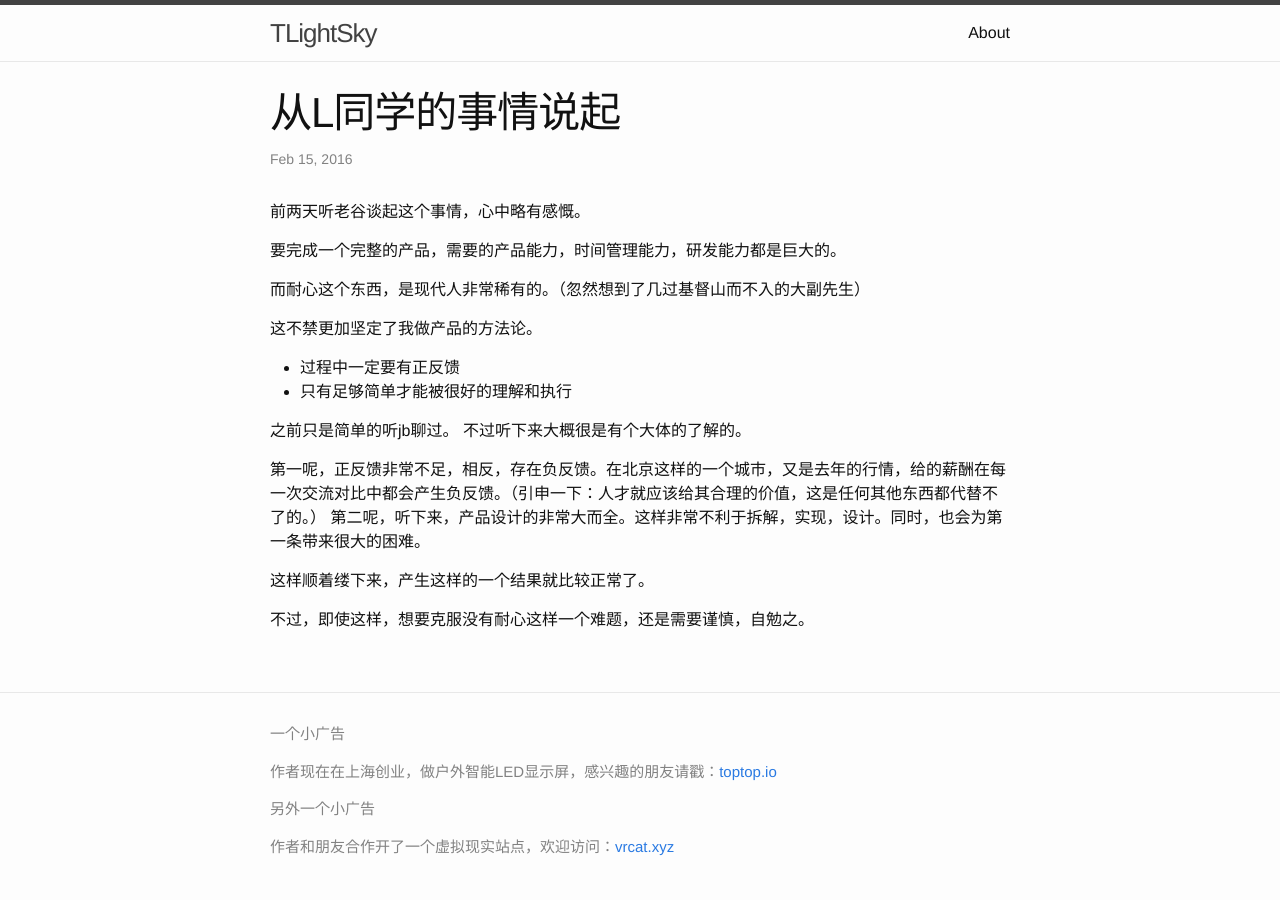
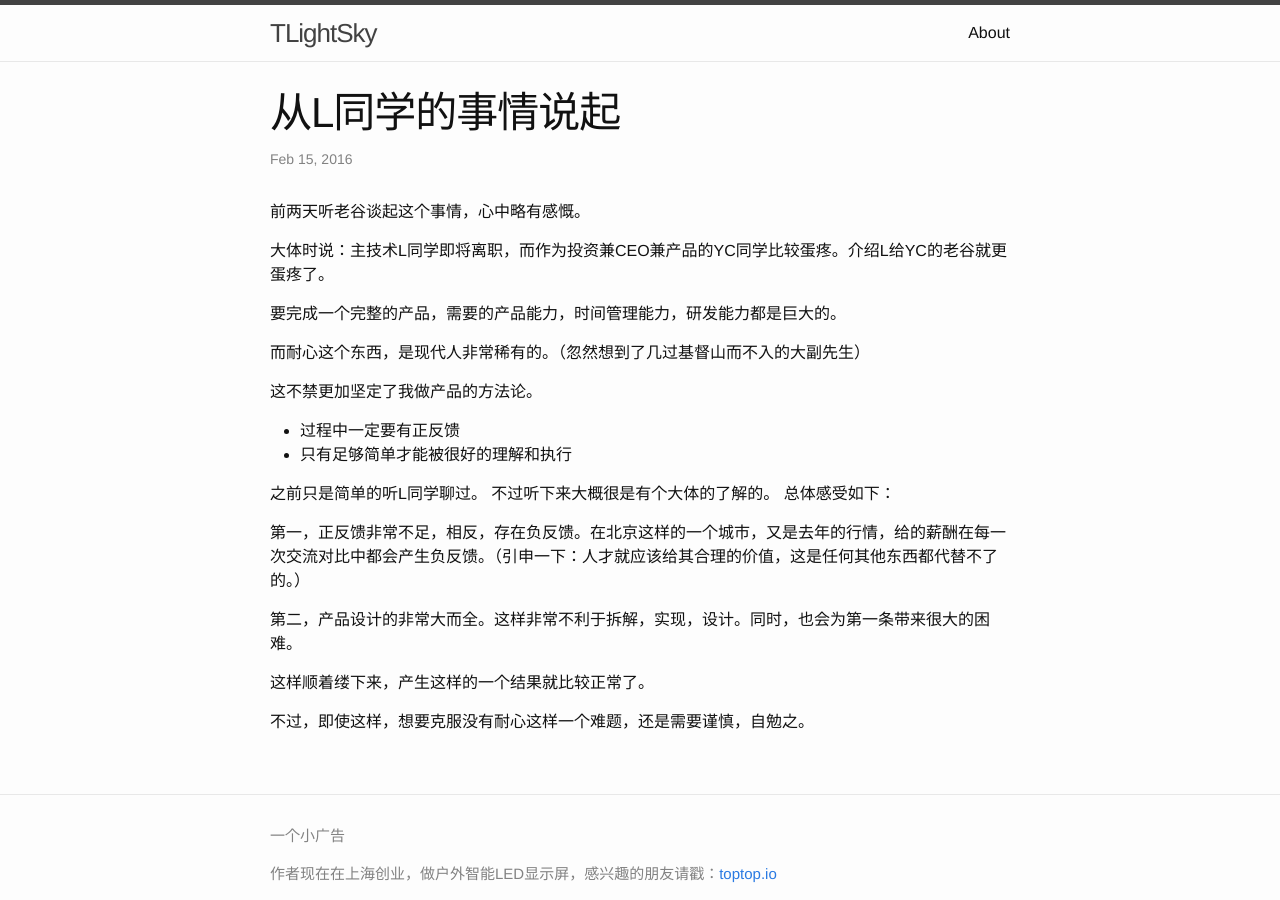
Before and after one commit to tlightsky/tlightsky.github.io, a Jekyll site: the page built from _posts/2016-2-15-from-l-event.md, in a window 1280 px wide and 900 px high. Built offline with Jekyll 4.4.1, drawn with Linux system fonts in a browser that asks for light colours.

Commit message:
add post

```diff
--- a/_posts/2016-2-15-from-l-event.md
+++ b/_posts/2016-2-15-from-l-event.md
@@ -6,6 +6,8 @@ categories: ljb
 ---
 
 前两天听老谷谈起这个事情，心中略有感慨。
+
+大体时说：主技术L同学即将离职，而作为投资兼CEO兼产品的YC同学比较蛋疼。介绍L给YC的老谷就更蛋疼了。
 
 要完成一个完整的产品，需要的产品能力，时间管理能力，研发能力都是巨大的。
 
@@ -16,11 +18,13 @@ categories: ljb
 * 过程中一定要有正反馈
 * 只有足够简单才能被很好的理解和执行
 
-之前只是简单的听jb聊过。
+之前只是简单的听L同学聊过。
 不过听下来大概很是有个大体的了解的。
+总体感受如下：
 
-第一呢，正反馈非常不足，相反，存在负反馈。在北京这样的一个城市，又是去年的行情，给的薪酬在每一次交流对比中都会产生负反馈。（引申一下：人才就应该给其合理的价值，这是任何其他东西都代替不了的。）
-第二呢，听下来，产品设计的非常大而全。这样非常不利于拆解，实现，设计。同时，也会为第一条带来很大的困难。
+第一，正反馈非常不足，相反，存在负反馈。在北京这样的一个城市，又是去年的行情，给的薪酬在每一次交流对比中都会产生负反馈。（引申一下：人才就应该给其合理的价值，这是任何其他东西都代替不了的。）
+
+第二，产品设计的非常大而全。这样非常不利于拆解，实现，设计。同时，也会为第一条带来很大的困难。
 
 这样顺着缕下来，产生这样的一个结果就比较正常了。
 
```
